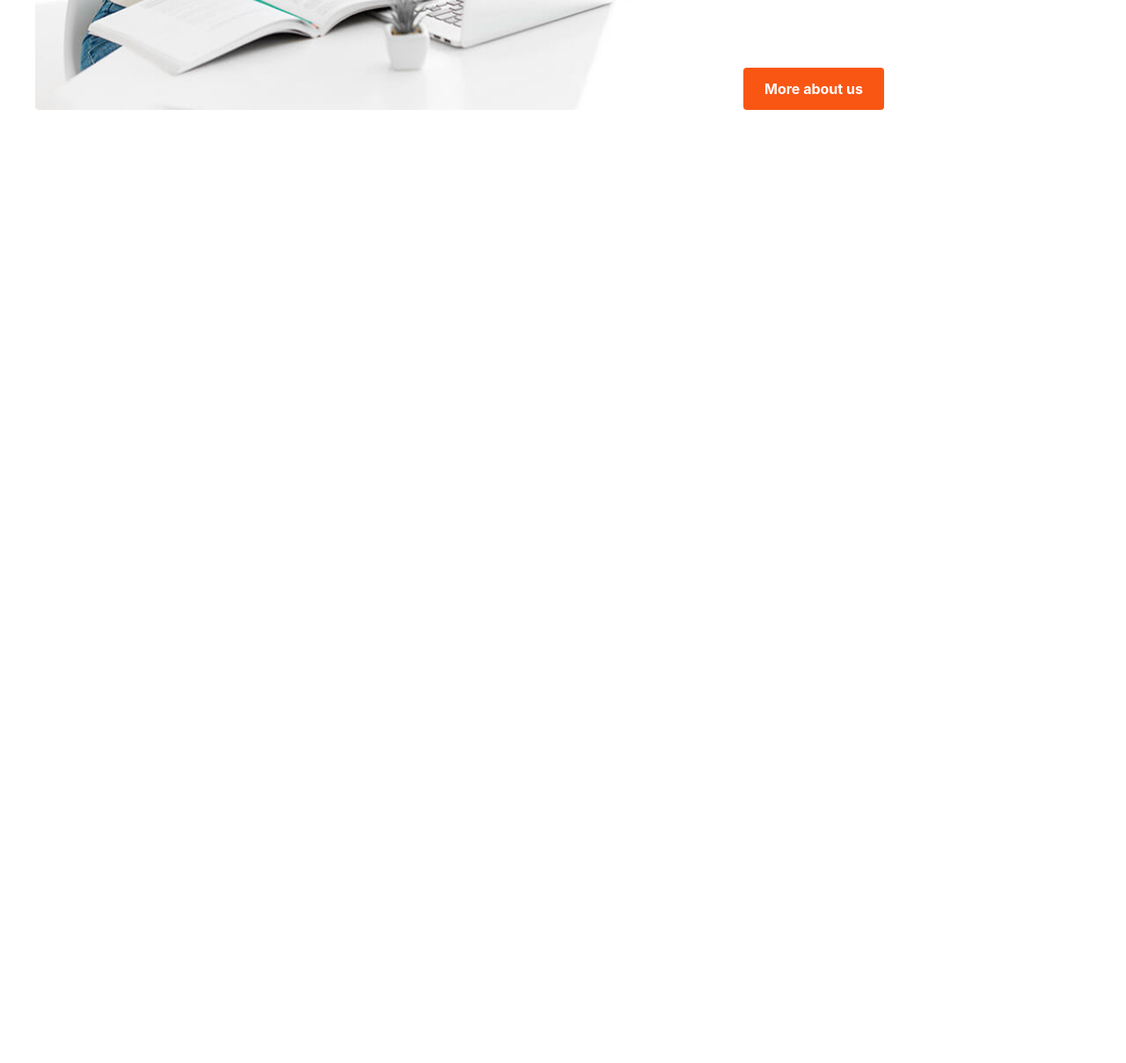
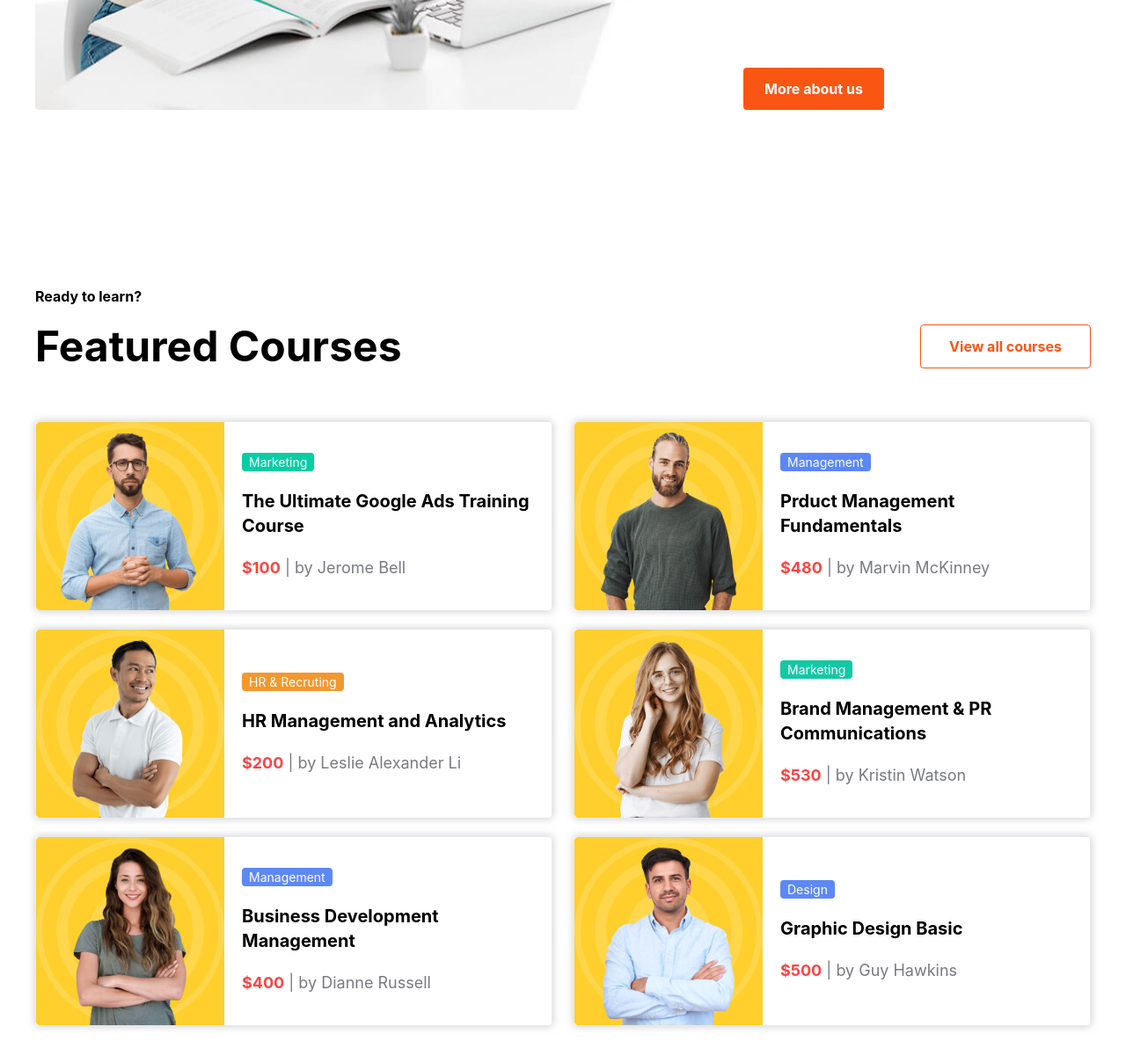
Before and after one commit to Vikingstrong/Home-Work-coop, a website: page index.html in a window 1280 px wide. Shown: the part 1498-2707 px from the top of the page at 88% size. Before the commit the page ends 1723 px from the top, so only its background shows below. Drawn offline with nearby package versions, Linux system fonts and the light colour scheme; files that its build step writes are made by us from their sources.

Commit message:
Add section 3 on page 1

```diff
--- a/index.html
+++ b/index.html
@@ -64,6 +64,65 @@
             <button class="py-3 px-6 bg-[#F95614] text-white font-bold rounded-sm mt-5 lg:mt-15">More about us</button>
         </aside>
     </section>
+
+    <section class="flex max-w-300 m-auto flex-col gap-5 p-5 lg:px-0 lg:py-25">
+        <p class="font-bold self-center lg:self-start">Ready to learn?</p>
+        <div class="flex flex-col lg:flex-row items-center gap-3 justify-between">
+            <h2 class="text-3xl lg:text-5xl font-bold">Featured Courses</h2>
+            <button class="py-3 px-8 border border-[#F95614] text-[#F95614] font-bold rounded-sm">View all courses</button>
+        </div>
+        <div class="flex flex-wrap gap-5 justify-center lg:mt-10 lg:justify-between">
+
+            <div class="flex lg:flex-row flex-col w-full lg:w-[49%] items-center shadow-[0_0_10px_#aaaaaa9d] rounded-sm border border-[#E5E8ED]">
+                <img src="src/img/page1/section3/icon1.png" alt="">
+                <div class="flex flex-col p-5 gap-5 items-center lg:items-start">
+                    <p class="text-[14px] text-white bg-[#03CEA4] px-2 rounded-sm">Marketing</p>
+                    <h3 class="text-xl font-bold text-center lg:text-start">The Ultimate Google Ads Training Course</h3>
+                    <p class="text-[18px] text-[#787A80]"><span class="text-[#FF4242] font-bold">$100</span> | by Jerome Bell</p>
+                </div>
+            </div>
+            <div class="flex lg:flex-row flex-col lg:w-[49%] items-center shadow-[0_0_10px_#aaaaaa9d] rounded-sm border border-[#E5E8ED]">
+                <img src="src/img/page1/section3/icon2.png" alt="">
+                <div class="flex flex-col p-5 gap-5 items-center lg:items-start">
+                    <p class="text-[14px] text-white bg-[#5A87FC] px-2 rounded-sm">Management</p>
+                    <h3 class="text-xl font-bold text-center lg:text-start">Prduct Management Fundamentals</h3>
+                    <p class="text-[18px] text-[#787A80]"><span class="text-[#FF4242] font-bold">$480</span> | by Marvin McKinney</p>
+                </div>
+            </div>
+            <div class="flex lg:flex-row flex-col w-full lg:w-[49%] items-center shadow-[0_0_10px_#aaaaaa9d] rounded-sm border border-[#E5E8ED]">
+                <img src="src/img/page1/section3/icon3.png" alt="">
+                <div class="flex flex-col p-5 gap-5 items-center lg:items-start">
+                    <p class="text-[14px] text-white bg-[#F3982E] px-2 rounded-sm">HR & Recruting</p>
+                    <h3 class="text-xl font-bold text-center lg:text-start">HR  Management and Analytics</h3>
+                    <p class="text-[18px] text-[#787A80]"><span class="text-[#FF4242] font-bold">$200</span> | by Leslie Alexander Li</p>
+                </div>
+            </div>
+            <div class="flex lg:flex-row flex-col lg:w-[49%] items-center shadow-[0_0_10px_#aaaaaa9d] rounded-sm border border-[#E5E8ED]">
+                <img src="src/img/page1/section3/icon4.png" alt="">
+                <div class="flex flex-col p-5 gap-5 items-center lg:items-start">
+                    <p class="text-[14px] text-white bg-[#13C9A4] px-2 rounded-sm">Marketing</p>
+                    <h3 class="text-xl font-bold text-center lg:text-start">Brand Management & PR Communications</h3>
+                    <p class="text-[18px] text-[#787A80]"><span class="text-[#FF4242] font-bold">$530</span> | by Kristin Watson</p>
+                </div>
+            </div>
+            <div class="flex lg:flex-row flex-col lg:w-[49%] items-center shadow-[0_0_10px_#aaaaaa9d] rounded-sm border border-[#E5E8ED]">
+                <img src="src/img/page1/section3/icon5.png" alt="">
+                <div class="flex flex-col p-5 gap-5 items-center lg:items-start">
+                    <p class="text-[14px] text-white bg-[#5D88F7] px-2 rounded-sm">Management</p>
+                    <h3 class="text-xl font-bold text-center lg:text-start">Business Development Management</h3>
+                    <p class="text-[18px] text-[#787A80]"><span class="text-[#FF4242] font-bold">$400</span> | by Dianne Russell</p>
+                </div>
+            </div>
+            <div class="flex lg:flex-row flex-col w-full lg:w-[49%] items-center shadow-[0_0_10px_#aaaaaa9d] rounded-sm border border-[#E5E8ED]">
+                <img src="src/img/page1/section3/icon6.png" alt="">
+                <div class="flex flex-col p-5 gap-5 items-center lg:items-start">
+                    <p class="text-[14px] text-white bg-[#5D88F7] px-2 rounded-sm">Design</p>
+                    <h3 class="text-xl font-bold text-center lg:text-start">Graphic Design Basic</h3>
+                    <p class="text-[18px] text-[#787A80]"><span class="text-[#FF4242] font-bold">$500</span> | by Guy Hawkins</p>
+                </div>
+            </div>
+        </div>
+    </section>
 </main>
 </body>
 </html>
```
Also changed, not shown: src/img/page1/section3/icon1.png (added), src/img/page1/section3/icon2.png (added), src/img/page1/section3/icon3.png (added), src/img/page1/section3/icon4.png (added), src/img/page1/section3/icon5.png (added), src/img/page1/section3/icon6.png (added).
